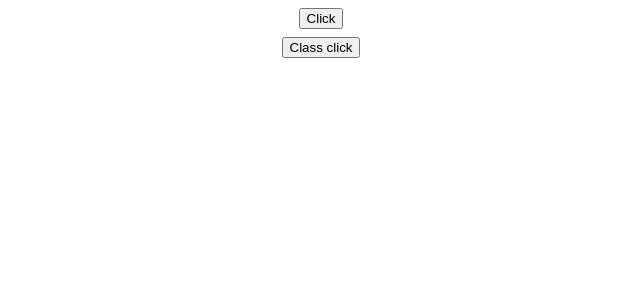
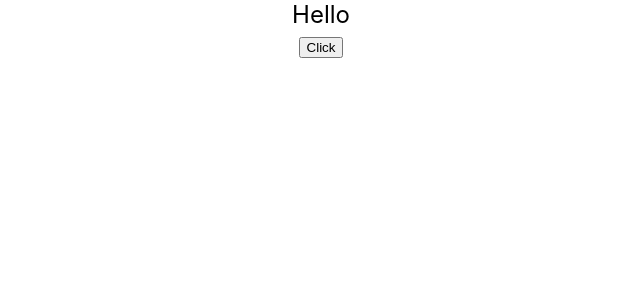
Before and after one commit to Depz-Bastz/Learning-Reacr, a React (Create React App) app in the folder reactlearning/: page / in a window 1280 px wide. Shown: the top 300 px of the page, without its empty margins (319-959 px from the left). Built offline with nearby package versions, Linux system fonts and the light colour scheme.

Commit message:
event binding techniques

```diff
--- a/reactlearning/src/App.js
+++ b/reactlearning/src/App.js
@@ -1,18 +1,20 @@
 import './App.css';
-import Greeting from './components/hello';
-import Welcome from './components/welcome';
-import Hello from './components/Greet';
-import Message from './components/message';
-import Counter from './components/counter';
-import FunctionClick from './components/FunctionClick';
-import ClassClick from './components/ClassClick';
+// import Greeting from './components/hello';
+// import Welcome from './components/welcome';
+// import Hello from './components/Greet';
+// import Message from './components/message';
+// import Counter from './components/counter';
+// import FunctionClick from './components/FunctionClick';
+// import ClassClick from './components/ClassClick';
+import BindEvent from './components/BindEvent';
 
 function App() {
   return (
     <div className="App">
       <header>
-        <FunctionClick />
-        <ClassClick />
+        {/* <FunctionClick />
+        <ClassClick /> */}
+        <BindEvent />
         {/* <Counter />
 
         <Message />
--- /dev/null
+++ b/reactlearning/src/components/BindEvent.js
@@ -0,0 +1,32 @@
+import React, { Component } from 'react'
+
+class BindEvent extends Component {
+    constructor(props){
+        super()
+        this.state = {
+            message: 'Hello'
+        }
+        this.clickhandler=this.clickhandler.bind(this)
+    }
+    clickhandler(){
+        this.setState ({
+            message: 'Goodbye'
+        })
+    }
+    render() {
+        return (
+            <div>
+                <div>{this.state.message}</div>
+                {/* 3rd approach adding this.clickhandler=this.clickhandler.bind(this) code in constructor */}
+                <button onClick={this.clickhandler}>Click</button>
+                {/* First approach to bind without adding code in construtor
+                <button onClick={this.clickhandler.bind(this)}>Click</button> */}
+                {/* Second approach to bind without adding code in construtor
+                <button onClick={() => this.clickhandler())}>Click</button> */}
+
+            </div>
+        )
+    }
+}
+
+export default BindEvent
```
